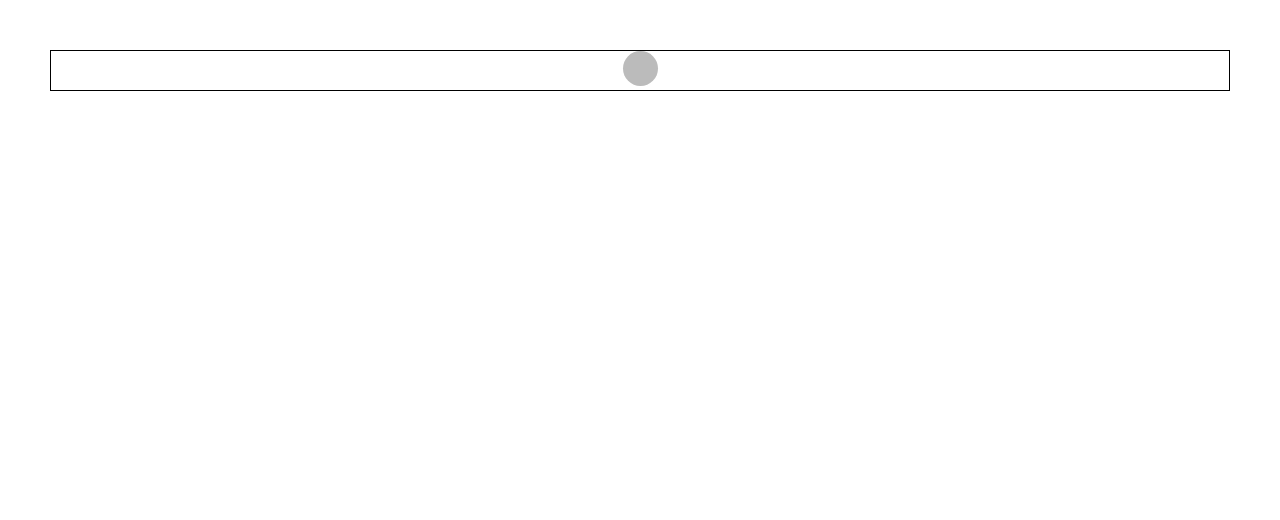
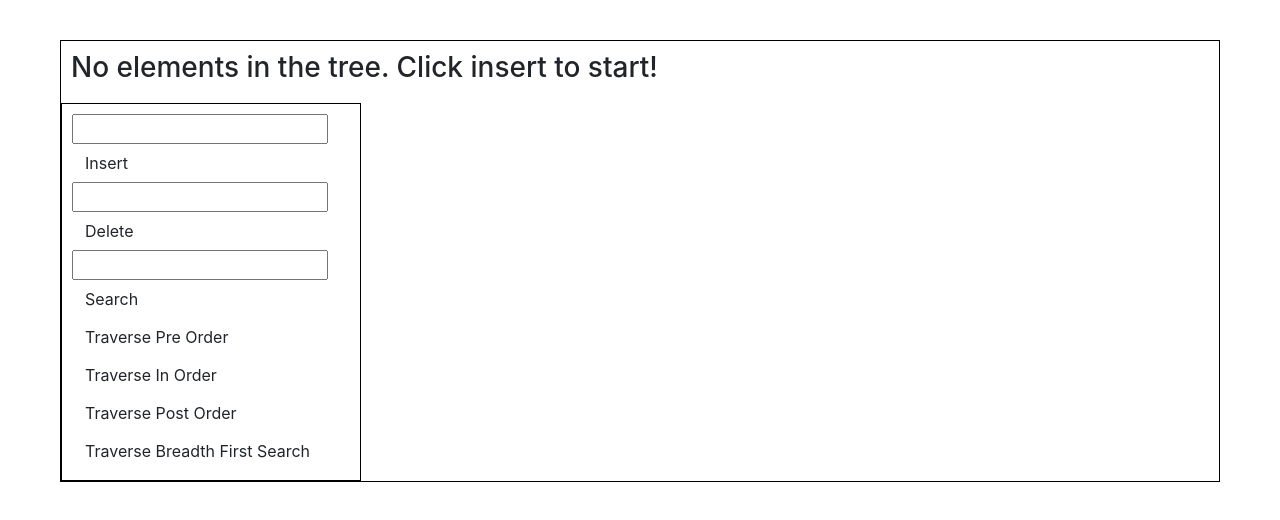
Before and after one commit to JAYKRISHNAN/AVL-Tree-Visualizer-in-React, a React (Create React App) app: page / in a window 1280 px wide. Shown: the top 520 px of the page. Built offline with nearby package versions, Linux system fonts and the light colour scheme.

Commit message:
Connect BST classes with components

```diff
--- a/package.json
+++ b/package.json
@@ -6,7 +6,9 @@
     "@testing-library/jest-dom": "^4.2.4",
     "@testing-library/react": "^9.3.2",
     "@testing-library/user-event": "^7.1.2",
+    "bootstrap": "^4.4.1",
     "react": "^16.12.0",
+    "react-bootstrap": "^1.0.0-beta.16",
     "react-dom": "^16.12.0",
     "react-scripts": "3.3.0"
   },
--- a/src/App.css
+++ b/src/App.css
@@ -1,7 +1,23 @@
-.app {
-  text-align: center;
-  margin: 50px;
+#app {
   border: 1px solid black;
+  margin: 40px 60px;
+}
+
+#tree {
+  display: inline-block;
+  width: 1000px;
+  padding: 10px;
+}
+
+#actions {
+  padding: 10px;
+  border: 1px solid black;
+  display: inline-block;
+  width: 300px
+}
+
+.action {
+  display: block;
 }
 
 .app-link {
--- a/src/App.js
+++ b/src/App.js
@@ -1,13 +1,128 @@
-import React from 'react';
-import Node from './components/Node.js'
+import React, { Component } from 'react';
+import BinarySearchTreeNode from './components/BinaySearchTreeNode.js'
 import './App.css';
+import 'bootstrap/dist/css/bootstrap.min.css';
+import BinarySearchTree from "./classes/BinarySearchTree";
 
-function App() {
-  return (
-    <div className="app">
-      <Node />
-    </div>
-  );
+ class App extends Component {
+
+  constructor(props) {
+    super(props);
+    this.state = {
+      insertValue: "",
+      deleteValue: "",
+      tree: new BinarySearchTree(),
+    };
+    this.insert = this.insert.bind(this);
+    this.delete = this.delete.bind(this);
+
+    this.traversePreOrder = this.traversePreOrder.bind(this);
+    this.traverseInOrder = this.traverseInOrder.bind(this);
+    this.traversePostOrder = this.traversePostOrder.bind(this);
+    this.breadthFirstSearch = this.breadthFirstSearch.bind(this);
+
+    this.onChangeInsertValue = this.onChangeInsertValue.bind(this);
+    this.onChangeDeleteValue = this.onChangeDeleteValue.bind(this);
+  }
+
+  onChangeInsertValue(event) {
+    this.setState({
+      insertValue: event.target.value
+    });
+  }
+
+  onChangeDeleteValue(event) {
+    this.setState({
+      deleteValue: event.target.value
+    });
+  }
+
+  insert() {
+    this.state.tree.insert(this.state.insertValue);
+    this.setState({
+      insertValue: ""
+    });
+  }
+
+  delete(){
+    this.state.tree.delete(this.state.deleteValue);
+    this.setState({
+      deleteValue: ""
+    });
+  }
+
+  traversePreOrder(){
+    let values = [];
+    this.state.tree.traversePreOrder(this.state.tree.root, function(node){(values.push(node.value));} );
+    alert(values.join(" --> "));
+  }
+
+  traversePostOrder(){
+    let values = [];
+    this.state.tree.traversePostOrder(this.state.tree.root, function(node){(values.push(node.value));} );
+    alert(values.join(" --> "));
+  }
+
+  traverseInOrder(){
+    let values = [];
+    this.state.tree.traverseInOrder(this.state.tree.root, function(node){(values.push(node.value));} );
+    alert(values.join(" --> "));
+  }
+
+  breadthFirstSearch(){
+    let values = [];
+    this.state.tree.breadthFirstSearch(this.state.tree.root, function(node){(values.push(node.value));} );
+    alert(values.join(" --> "));
+  }
+
+  render(){
+    const hasRootNode = this.state.tree.root;
+    return (
+      <div id="app">
+        <div id="tree">
+          { hasRootNode ? (
+              <BinarySearchTreeNode node={this.state.tree.root}/>
+            ) : (
+              <h3> No elements in the tree. Click insert to start! </h3>
+            )
+          }
+        </div>
+        <div id="actions">
+          <div className="action">
+            <input value={this.state.insertValue} onChange={this.onChangeInsertValue}/>
+            <button  onClick={this.insert} className="btn btn-default">Insert</button>
+          </div>
+
+          <div className="action">
+            <input value={this.state.deleteValue} onChange={this.onChangeDeleteValue}/>
+            <button onClick={this.delete} className="btn btn-default">Delete</button>
+          </div>
+
+          <div className="action">
+            <input/>
+            <button className="btn btn-default">Search</button>
+          </div>
+
+          <div className="action">
+            <button onClick={this.traversePreOrder} className="btn btn-default">Traverse Pre Order</button>
+          </div>
+
+          <div className="action">
+            <button onClick={this.traverseInOrder} className="btn btn-default">Traverse In Order</button>
+          </div>
+
+          <div className="action">
+            <button onClick={this.traversePostOrder} className="btn btn-default">Traverse Post Order</button>
+          </div>
+
+          <div className="action">
+            <button onClick={this.breadthFirstSearch} className="btn btn-default">Traverse Breadth First Search</button>
+          </div>
+        </div>
+      </div>
+    );
+  }
+
 }
 
 export default App;
--- a/src/classes/BinarySearchTree.js
+++ b/src/classes/BinarySearchTree.js
@@ -13,12 +13,19 @@ class BinarySearchTree {
     else {
       this.insertNode(this.root, newNode);
     }
+
+    // Move up to the root and check balance factors along the way.
+    let currentNode = this.find(this.root, value);
+    while (currentNode) {
+      this.balance(currentNode);
+      currentNode = currentNode.parent;
+    }
   }
 
   insertNode(node, newNode) {
     if (newNode.value < node.value) {
       if (node.left === null){
-        node.left = newNode;
+        node.setLeft(newNode);
       }
       else {
         this.insertNode(node.left, newNode);
@@ -26,7 +33,7 @@ class BinarySearchTree {
     }
     else if (newNode.value > node.value) {
       if (node.right === null){
-        node.right = newNode;
+        node.setRight(newNode);
       }
       else {
         this.insertNode(node.right, newNode);
@@ -36,6 +43,10 @@ class BinarySearchTree {
 
   delete(value) {
     this.root = this.deleteNode(this.root, value);
+
+    if(this.root){
+      this.balance(this.root);
+    }
   }
 
   deleteNode(node, value) {
@@ -43,10 +54,10 @@ class BinarySearchTree {
       return null;
     }
     else if (value < node.value) {
-      node.left = this.deleteNode(node.left, value);
+      node.setLeft(this.deleteNode(node.left, value));
       return node;
     } else if (value > node.value) {
-      node.right = this.deleteNode(node.right, value);
+      node.setRight(this.deleteNode(node.right, value));
       return node;
     } else {
         if (node.left === null && node.right === null) { //node to be deleted is the leaf node
@@ -67,7 +78,7 @@ class BinarySearchTree {
           let temp = this.findSmallestNode(node.right);
           node.value = temp.value;
 
-          node.right = this.deleteNode(node.right, temp.value);
+          node.setRight(this.deleteNode(node.right, temp.value));
           return node;
         }
     }
@@ -82,26 +93,108 @@ class BinarySearchTree {
     }
   }
 
-  traverseInorder(node, fn) {
-    if (node !== null) {
-      this.traverseInorder(node.left, fn);
-      fn(node);
-      this.traverseInorder(node.right, fn);
+  balance(node) {
+    if (node.balanceFactor > 1) {
+      if (node.left.balanceFactor > 0) {
+        this.rotateLeftLeft(node);
+      } else if (node.left.balanceFactor < 0) {
+        this.rotateLeftRight(node);
+      }
+    } else if (node.balanceFactor < -1) {
+      if (node.right.balanceFactor < 0) {
+        this.rotateRightRight(node);
+      } else if (node.right.balanceFactor > 0) {
+        this.rotateRightLeft(node);
+      }
     }
   }
 
-  traversePreorder(node, fn) {
+  rotateLeftLeft(rootNode) {
+    const leftNode = rootNode.left;
+    rootNode.setLeft(null);
+    if (rootNode.parent) {
+      rootNode.parent.setLeft(leftNode);
+    } else if (rootNode === this.root) {
+      this.root = leftNode;
+    }
+    if (leftNode.right) {
+      rootNode.setLeft(leftNode.right);
+    }
+    leftNode.setRight(rootNode);
+  }
+
+  rotateLeftRight(rootNode) {
+    const leftNode = rootNode.left;
+    rootNode.setLeft(null);
+
+    const leftRightNode = leftNode.right;
+    leftNode.setRight(null);
+
+    if (leftRightNode.left) {
+      leftNode.setRight(leftRightNode.left);
+      leftRightNode.setLeft(null);
+    }
+
+    rootNode.setLeft(leftRightNode);
+    leftRightNode.setLeft(leftNode);
+
+    this.rotateLeftLeft(rootNode);
+  }
+
+  rotateRightLeft(rootNode) {
+    const rightNode = rootNode.right;
+    rootNode.setRight(null);
+
+    const rightLeftNode = rightNode.left;
+    rightNode.setLeft(null);
+
+    if (rightLeftNode.right) {
+      rightNode.setLeft(rightLeftNode.right);
+      rightLeftNode.setRight(null);
+    }
+
+    rootNode.setRight(rightLeftNode);
+    rightLeftNode.setRight(rightNode);
+    this.rotateRightRight(rootNode);
+  }
+
+  rotateRightRight(rootNode) {
+    const rightNode = rootNode.right;
+    rootNode.setRight(null);
+
+    if (rootNode.parent) {
+      rootNode.parent.setRight(rightNode);
+    } else if (rootNode === this.root) {
+      this.root = rightNode;
+    }
+
+    if (rightNode.left) {
+      rootNode.setRight(rightNode.left);
+    }
+
+    rightNode.setLeft(rootNode);
+  }
+
+  traverseInOrder(node, fn) {
     if (node !== null) {
+      this.traverseInOrder(node.left, fn);
       fn(node);
-      this.traversePreorder(node.left, fn);
-      this.traversePreorder(node.right, fn);
+      this.traverseInOrder(node.right, fn);
     }
   }
 
-  traversePostorder(node, fn) {
+  traversePreOrder(node, fn) {
     if (node !== null) {
-      this.traversePostorder(node.left, fn);
-      this.traversePostorder(node.right, fn);
+      fn(node);
+      this.traversePreOrder(node.left, fn);
+      this.traversePreOrder(node.right, fn);
+    }
+  }
+
+  traversePostOrder(node, fn) {
+    if (node !== null) {
+      this.traversePostOrder(node.left, fn);
+      this.traversePostOrder(node.right, fn);
       fn(node);
     }
   }
--- /dev/null
+++ b/src/classes/BinarySearchTreeNode.js
@@ -0,0 +1,54 @@
+class BinarySearchTreeNode {
+    constructor(value) {
+      this.value = value;
+      this.left = null;
+      this.right = null;
+      this.parent = null;
+    }
+
+    leftHeight() {
+      if (!this.left) {
+        return 0;
+      }
+      return this.left.height() + 1;
+    }
+
+    rightHeight() {
+      if (!this.right) {
+        return 0;
+      }
+      return this.right.height() + 1;
+    }
+
+    height() {
+      return Math.max(this.leftHeight(), this.rightHeight());
+    }
+
+    balanceFactor() {
+      return (this.leftHeight() - this.rightHeight());
+    }
+
+    setLeft(node) {
+      if (this.left) {
+        this.left.parent = null;
+      }
+      this.left = node;
+      if (this.left) {
+        this.left.parent = this;
+      }
+      return this;
+    }
+
+    setRight(node) {
+      if (this.right) {
+        this.right.parent = null;
+      }
+      this.right = node;
+      if (node) {
+        this.right.parent = this;
+      }
+      return this;
+    }
+}
+
+export default BinarySearchTreeNode;
--- a/src/components/Node.css
+++ b/src/components/BinarySearchTreeNode.css
@@ -4,4 +4,9 @@
   background-color: #bbb;
   border-radius: 50%;
   display: inline-block;
+  padding: 4px 12px;
 }
+
+.node-wrapper {
+  display: inline-block;
+}
--- /dev/null
+++ b/src/components/BinaySearchTreeNode.js
@@ -0,0 +1,34 @@
+import React, { Component } from 'react';
+import './BinarySearchTreeNode.css';
+
+class BinarySearchTreeNode extends Component {
+  render() {
+    return (
+      <React.Fragment>
+        <div className="node">{this.props.node.value}</div>
+        {this.props.node.left && !this.props.node.right &&
+        <React.Fragment>
+          <br />
+          <BinarySearchTreeNode node={this.props.node.left}/>
+        </React.Fragment>
+        }
+
+        {this.props.node.right && !this.props.node.left &&
+        <React.Fragment>
+          <br />
+          <BinarySearchTreeNode node={this.props.node.right}/>
+        </React.Fragment>
+        }
+
+        {this.props.node.right && this.props.node.left &&
+        <React.Fragment>
+          <br />
+          <BinarySearchTreeNode node={this.props.node.left}/>
+          <BinarySearchTreeNode node={this.props.node.right}/>
+        </React.Fragment>
+        }
+      </React.Fragment>
+    )
+  }
+}
+export default BinarySearchTreeNode;
--- a/src/components/Node.js
+++ /dev/null
@@ -1,12 +0,0 @@
-import React, { Component } from 'react';
-import './Node.css';
-
-class Node extends Component {
-  render() {
-    return (
-      <div className="node">
-      </div>
-    )
-  }
-}
-export default Node;
```
Also changed, not shown: src/classes/BinaySearchTreeNode.js (deleted, +0 -9 lines), 1 other file (tests, documents, lock files or other folders).
